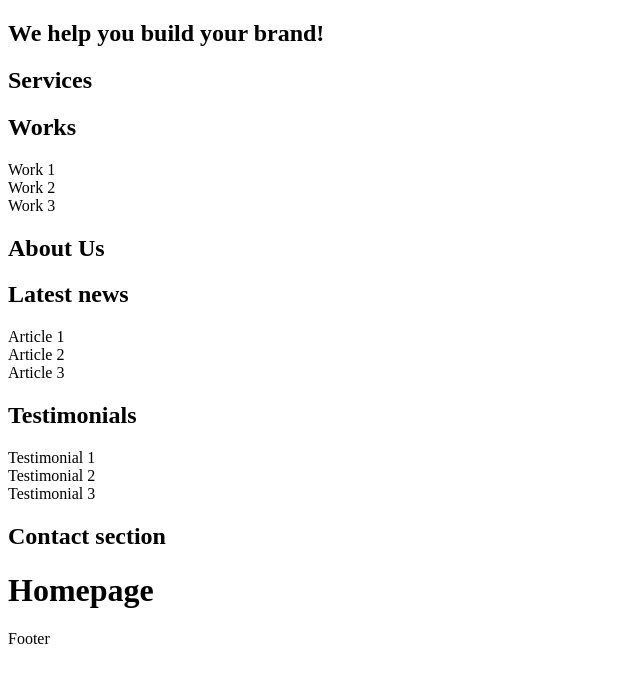
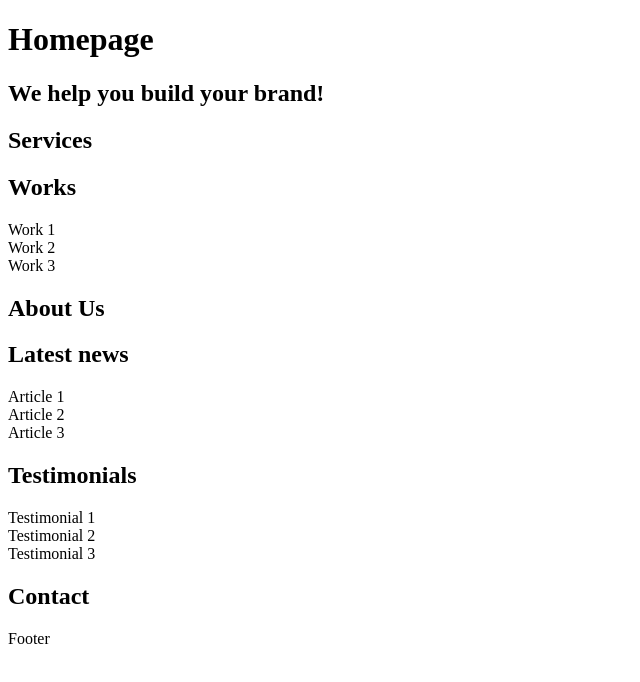
Before and after one commit to gasstin/holbertonschool-web_front_end, a plain HTML site: page html_advanced/9-index.html in a window 1280 px wide. Shown: the whole page, without its empty margins (0-640 px from the left). Drawn offline with Linux system fonts and the light colour scheme.

Commit message:
fixing task 9

```diff
--- a/html_advanced/9-index.html
+++ b/html_advanced/9-index.html
@@ -14,9 +14,10 @@
             <!--Header-->
             <header><nav></nav>
             </header>
-                <!--main-->
-                <main>
-                    <!--hero section-->
+            <!--main-->
+            <main>
+                <h1>Homepage</h1>
+                <!--hero section-->
                     <section>
                         <h2>
                             We help you build your brand!
@@ -64,10 +65,9 @@
                     <!--contact section-->
                     <section>
                         <h2>
-                            Contact section
+                            Contact
                         </h2>
                     </section>
-                    <h1>Homepage</h1>
                 </main>
                 <!--footer-->
                 <footer>Footer</footer>
```
Also changed, not shown: html_advanced/8-index.html (+4 -4 lines).
